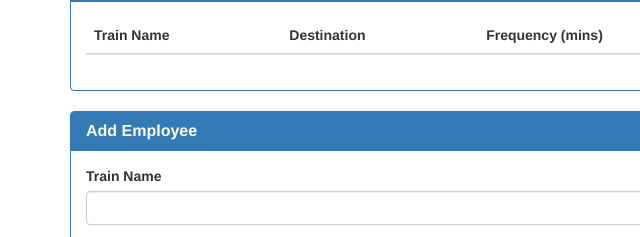
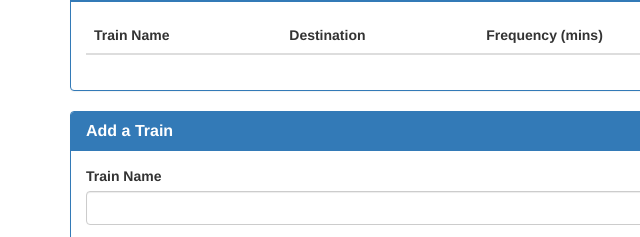
Before and after one commit to danejackins/train_schedule, a plain HTML site: page index.html in a window 1280 px wide. Shown: the part 309-546 px from the top of the page, 0-640 px from the left. Drawn offline with nearby package versions, Linux system fonts and the light colour scheme; no server answers.

Commit message:
changed 'add employee' to 'add train'

```diff
--- a/index.html
+++ b/index.html
@@ -55,7 +55,7 @@
             <!-- Add Employee  -->
             <div class="panel panel-primary">
               <div class="panel-heading">
-                <h3 class="panel-title"><strong>Add Employee</strong></h3>
+                <h3 class="panel-title"><strong>Add a Train</strong></h3>
               </div>
               <div class="panel-body">
 
```
